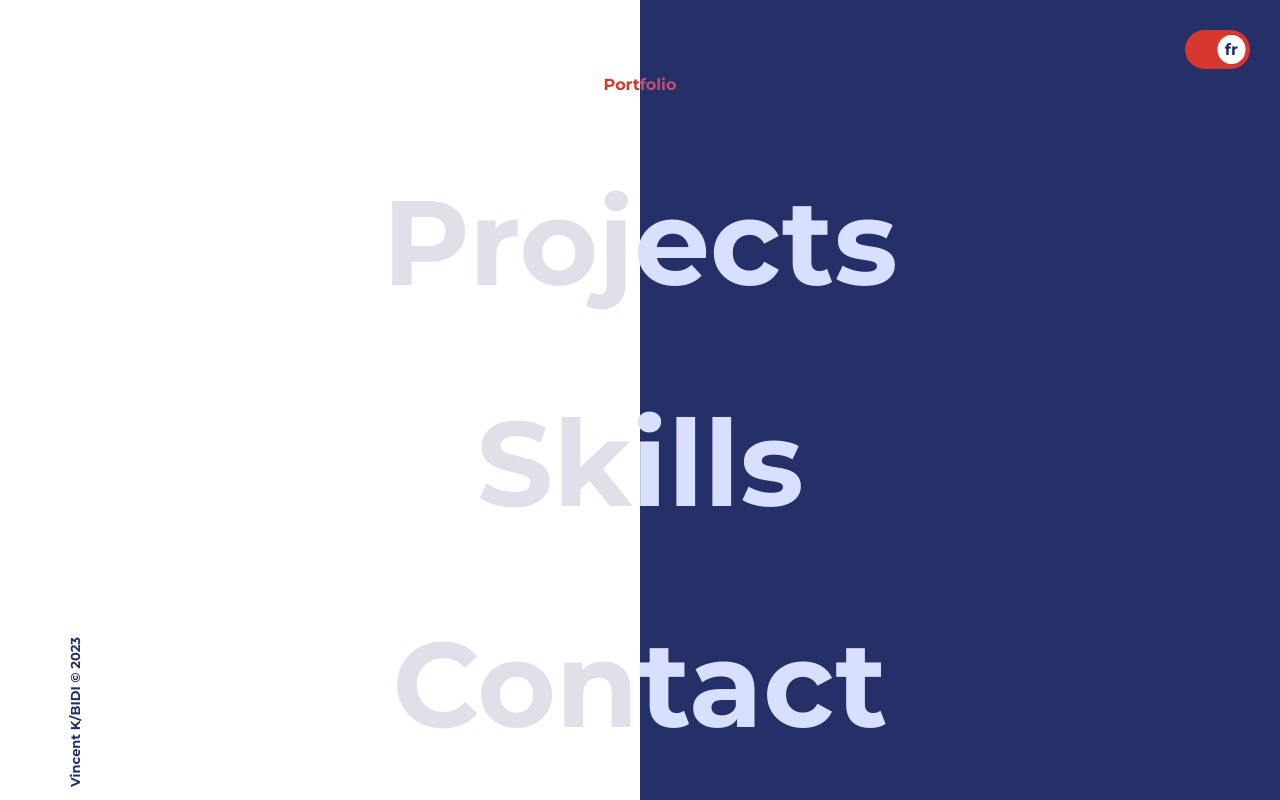
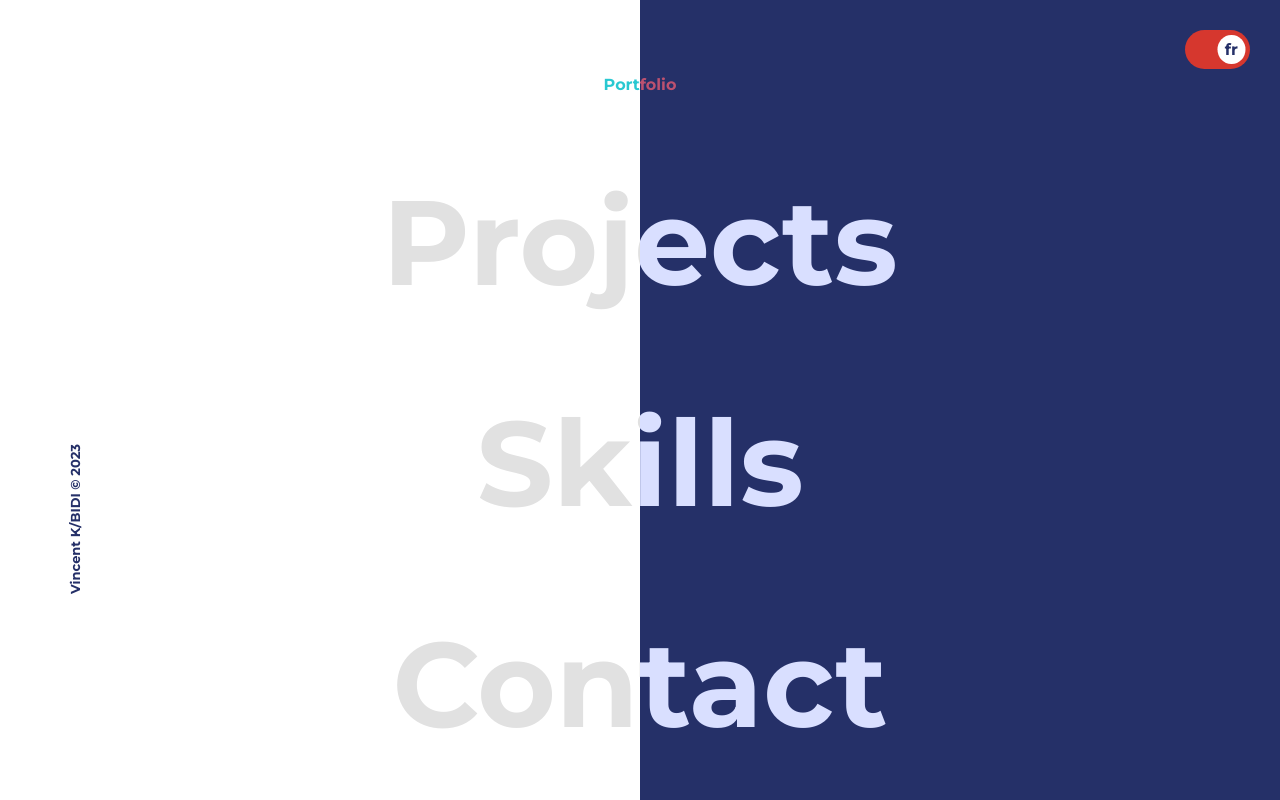
Before and after one commit to archi974/Portfolio-2.0, a React (Create React App) app: page / in a window 1280 px wide. Shown: the top 800 px of the page. Built offline with nearby package versions, Linux system fonts and the light colour scheme.

Commit message:
[UPDATE/FIX] variable and home before

```diff
--- a/src/pages/home.js
+++ b/src/pages/home.js
@@ -5,16 +5,14 @@ export default function Home({ language }) {
     const routeArray = ["/project", "/skills", "/contact", "/about-me"];
 
     return (
-        <div className="bloc-home">
-            <section className="home-menu">
-                <p>{other.descriptionHome}</p>
-                {
-                    routeArray.map((route, i) => (
-                        <NavLink key={i} to={route}>{other[language].titleHome[i]}</NavLink>
-                    ))
-                }
-            </section>
+        <section className="bloc-home">
+            <h1>{other.descriptionHome}</h1>
+            {
+                routeArray.map((route, i) => (
+                    <NavLink key={i} to={route}>{other[language].titleHome[i]}</NavLink>
+                ))
+            }
             <p className="copyright-home">Vincent K/BIDI © 2023</p>
-        </div>
+        </section>
     )
 }
--- a/src/styles/_app.scss
+++ b/src/styles/_app.scss
@@ -1,8 +1,10 @@
 @import url('https://fonts.googleapis.com/css2?family=Montserrat:wght@400;700&display=swap');
+// @import './color;'
 
 /* COLOR */
 $red: #D6372E;
 $blue: #253068;
+$color1: #fff;
 $gradientRed: rgb(214, 55, 46, 0.5);
 
 /* TITLE SIZE */
@@ -29,116 +31,4 @@ main {
     width: 100%;
 }
 
-/* MIXIN */
-
-@mixin select-text {
-    &::selection {
-        color: $red;
-        background-color: transparent;
-    }
-}
-
-@mixin custom-style-title($font-size) {
-    font-size: $font-size;
-    font-weight: 700;
-    color: $blue;
-    display: flex;
-    justify-content: center;
-    @include select-text;
-
-    @media only screen and (max-width: 1184px) {
-        font-size: $font-size-medium;
-    }
-
-    @media only screen and (max-width: 845px) {
-        font-size: $font-size-small;
-    }
-
-    @media only screen and (max-width: 430px) {
-        font-size: $font-size-xs;
-    }
-
-    &:after {
-        content: str-slice(".", -1);
-        color: $red;
-    }
-}
-
-@mixin aboutMeText {
-    color: $blue;
-    display: flex;
-    flex-direction: column;
-
-    p {
-        width: 650px;
-        padding-bottom: 20px;
-        font-size: 1rem;
-        font-weight: 700;
-
-        &:last-child {
-            padding-bottom: 0;
-        }
-
-        @media only screen and (max-width: 1184px) {
-            width: 500px;
-        }
-
-        @media only screen and (max-width: 1104px) {
-            width: 450px;
-        }
-
-        @media only screen and (max-width: 740px) {
-            width: 350px;
-            text-align: justify;
-        }
-
-        @media only screen and (max-width: 660px) {
-            width: 100%;
-        }
-
-        @media only screen and (max-width: 510px) {
-            font-size: .75rem;
-        }
-    }
-}
-
-@mixin gitHubStyle($color, $hoverColor) {
-    display: flex;
-    justify-content: center;
-    align-items: center;
-
-    .gitHub-link {
-        display: flex;
-        align-items: center;
-        text-decoration: none;
-
-        p {
-            font-size: 1rem;
-            font-weight: 900;
-            color: $color;
-            padding-right: 5px;
-        }
-
-        svg {
-            fill: $color;
-        }
-
-        &:hover {
-            p {
-                color: $hoverColor;
-            }
-
-            svg {
-                fill: $hoverColor;
-            }
-        }
-    }
-}
-
-@mixin nail {
-    height: 15px;
-    width: 15px;
-    background-color: lightgray;
-    border-radius: 50%;
-    position: absolute;
-}
+@import './mixin';
--- /dev/null
+++ b/src/styles/_color.scss
@@ -0,0 +1,31 @@
+/* RED & BLUE THEME */
+
+/* COLOR */
+$color3: #D6372E;
+$color2: #253068;
+$color1: #fff;
+$gradientRed: rgb(214, 55, 46, 0.5);
+// $gradientColor3: rgba(red($color3), green($color3), blue($color3), $opacity);
+$lightBlue: lighten($color2, 60%);
+
+@mixin setColors($c1, $c2, $c3) {
+  $color1: $c1;
+  $color2: $c2;
+  $color3: $c3;
+}
+
+.yellowMode {
+  @include setColors(#fff, #0d1434, #ffde59);
+}
+
+.blueMode {
+    $blue: #253068;
+    $color1: #fff;
+}
+// $color3: #D6372E;
+
+// $opacity: 0.5;
+
+
+// $blue: #0d1434;
+// $red: #ffde59;
--- /dev/null
+++ b/src/styles/_mixin.scss
@@ -0,0 +1,113 @@
+/* MIXIN */
+
+@mixin select-text {
+    &::selection {
+        color: $color3;
+        background-color: transparent;
+    }
+}
+
+@mixin custom-style-title($font-size) {
+    font-size: $font-size;
+    font-weight: 700;
+    color: $color2;
+    display: flex;
+    justify-content: center;
+    @include select-text;
+
+    @media only screen and (max-width: 1184px) {
+        font-size: $font-size-medium;
+    }
+
+    @media only screen and (max-width: 845px) {
+        font-size: $font-size-small;
+    }
+
+    @media only screen and (max-width: 430px) {
+        font-size: $font-size-xs;
+    }
+
+    &:after {
+        content: str-slice(".", -1);
+        color: $color3;
+    }
+}
+
+@mixin aboutMeText {
+    color: $color2;
+    display: flex;
+    flex-direction: column;
+
+    p {
+        width: 650px;
+        padding-bottom: 20px;
+        font-size: 1rem;
+        font-weight: 700;
+
+        &:last-child {
+            padding-bottom: 0;
+        }
+
+        @media only screen and (max-width: 1184px) {
+            width: 500px;
+        }
+
+        @media only screen and (max-width: 1104px) {
+            width: 450px;
+        }
+
+        @media only screen and (max-width: 740px) {
+            width: 350px;
+            text-align: justify;
+        }
+
+        @media only screen and (max-width: 660px) {
+            width: 100%;
+        }
+
+        @media only screen and (max-width: 510px) {
+            font-size: .75rem;
+        }
+    }
+}
+
+@mixin gitHubStyle($color, $hoverColor) {
+    display: flex;
+    justify-content: center;
+    align-items: center;
+
+    .gitHub-link {
+        display: flex;
+        align-items: center;
+        text-decoration: none;
+
+        p {
+            font-size: 1rem;
+            font-weight: 900;
+            color: $color;
+            padding-right: 5px;
+        }
+
+        svg {
+            fill: $color;
+        }
+
+        &:hover {
+            p {
+                color: $hoverColor;
+            }
+
+            svg {
+                fill: $hoverColor;
+            }
+        }
+    }
+}
+
+@mixin nail {
+    height: 15px;
+    width: 15px;
+    background-color: lightgray;
+    border-radius: 50%;
+    position: absolute;
+}
--- a/src/styles/components/_carouselLogo.scss
+++ b/src/styles/components/_carouselLogo.scss
@@ -19,7 +19,7 @@
             cursor: pointer;
 
             svg {
-                fill: #fff;
+                fill: $color1;
 
                 @media only screen and (max-width: 620px) {
                     width: 50px;
@@ -35,7 +35,7 @@
             margin-bottom: 20px;
 
             h2 {
-                color: #fff;
+                color: $color1;
                 font-size: 2rem;
             }
         }
--- a/src/styles/components/_formMail.scss
+++ b/src/styles/components/_formMail.scss
@@ -6,7 +6,7 @@
     font-weight: 700;
     width: 100%;
     height: auto;
-    background-color: #fff;
+    background-color: $color1;
 }
 
 .bloc-form {
@@ -53,7 +53,7 @@
         h2 {
             font-size: 1.5em;
             font-weight: 900;
-            color: #fff;
+            color: $color1;
             margin-bottom: 30px;
         }
 
--- a/src/styles/components/_projectModal.scss
+++ b/src/styles/components/_projectModal.scss
@@ -24,7 +24,7 @@
             svg {
                 margin: 10px;
                 cursor: pointer;
-                fill: #fff;
+                fill: $color1;
                 transition: transform 0.3s ease-in-out;
 
                 &:hover {
--- a/src/styles/pages/_home.scss
+++ b/src/styles/pages/_home.scss
@@ -1,24 +1,25 @@
-.headerHome {
-    z-index: 1;
-    position: absolute;
-    right: 0;
-
-    a {
-        display: none;
-    }
-}
-
 .bloc-home {
-    .home-menu {
     display: flex;
     flex-direction: column;
     align-items: center;
+    position: relative;
 
-        p {
+    &:before {
+        content: "";
+        background-color: $blue;
+        height: 100%;
+        width: 50%;
+        position: absolute;
+        right: 0;
+        top: 0;
+    }
+
+    h1 {
         color: $red;
         font-weight: 700;
         mix-blend-mode: exclusion;
         margin-block: 75px;
+        font-size: 16px;
 
         &:hover {
             color: $red;
@@ -26,6 +27,10 @@
 
         &::selection {
             background-color: transparent;
+        }
+
+        @media only screen and (max-width: 425px) {
+            font-size: 13px;
         }
     }
 
@@ -62,36 +67,14 @@
         &::selection {
             color: $red;
         }
-        }
 
-        &:before {
-            content: "";
-            background-color: #253068;
-            height: 1300px;
-            width: 50vw;
-            position: absolute;
-            right: 0;
-            top: 0;
-
-            @media only screen and (max-width: 1305px) {
-                height: 1100px;
-            }
-
-            @media only screen and (max-width: 835px) {
-                height: 900px;
-            }
-
-            @media only screen and (max-width: 425px) {
-                height: 775px;
-            }
-        }
     }
 
     .copyright-home {
-        display: flex;
+        position: absolute;
+        left: 0;
         transform: rotate(270deg);
-        position: absolute;
-        bottom: 80px;
+        bottom: 50%;
         font-weight: 900;
         font-size: 13px;
         color: $blue;
@@ -100,8 +83,7 @@
             position: relative;
             transform: rotate(0deg);
             bottom: 0;
-            margin-top: 50px;
-            justify-content: center;
+            margin-block: 50px;
             mix-blend-mode: exclusion;
             color: $red;
         }
--- a/src/styles/pages/_projects.scss
+++ b/src/styles/pages/_projects.scss
@@ -47,7 +47,7 @@
                 width: 50%;
                 height: auto;
                 border-radius: 5px 0 0 5px;
-                background-color: #fff;
+                background-color: $color1;
                 padding: 10px;
                 display: flex;
                 flex-direction: column;
@@ -168,7 +168,7 @@
                     height: 75px;
                     top: 45%;
                     left: 45%;
-                    background-color: #fff;
+                    background-color: $color1;
                     box-shadow: 0px 10px 20px rgba(0, 0, 0, .5);
 
                     @media only screen and (max-width: 720px) {
@@ -185,7 +185,7 @@
                         background-color: $gradientRed;
 
                         svg {
-                            fill: #fff;
+                            fill: $color1;
                         }
                     }
 
--- a/src/styles/pages/_skills.scss
+++ b/src/styles/pages/_skills.scss
@@ -43,7 +43,7 @@
 
             .skills-professional,
             .skills-academic {
-                color: #fff;
+                color: $color1;
                 font-size: 2rem;
 
             }
@@ -67,7 +67,7 @@
                     list-style: none;
 
                     li {
-                        color: #fff;
+                        color: $color1;
                         overflow-wrap: break-word;
 
                         @media only screen and (max-width: 425px) {
@@ -95,7 +95,7 @@
                 padding: 100px 30px 30px 30px;
 
                 &:last-child {
-                    background-color: #fff;
+                    background-color: $color1;
                 }
             }
         }
```
Also changed, not shown: src/styles/components/_layout.scss (+7 -7 lines), src/styles/index.min.css, 1 other file (tests, documents, lock files or other folders). Lines whose indentation alone changed are shown as unchanged.
